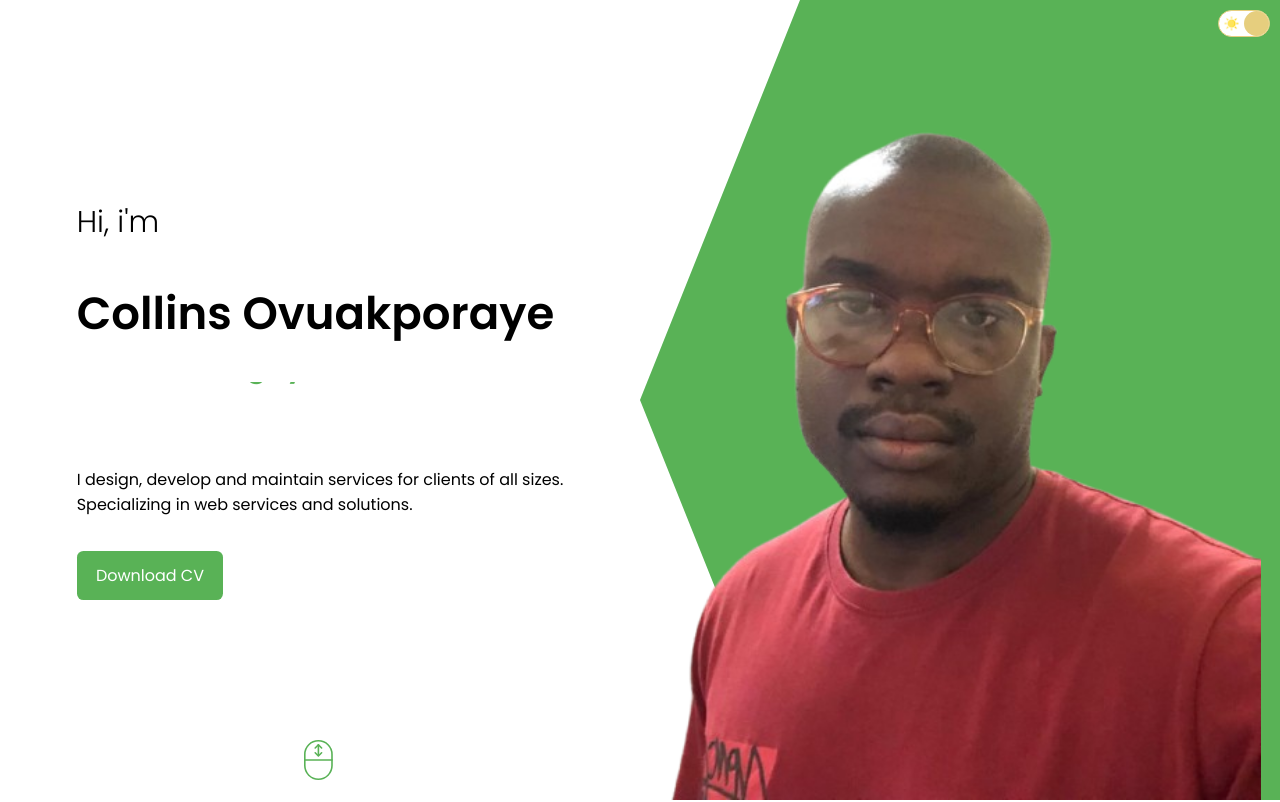
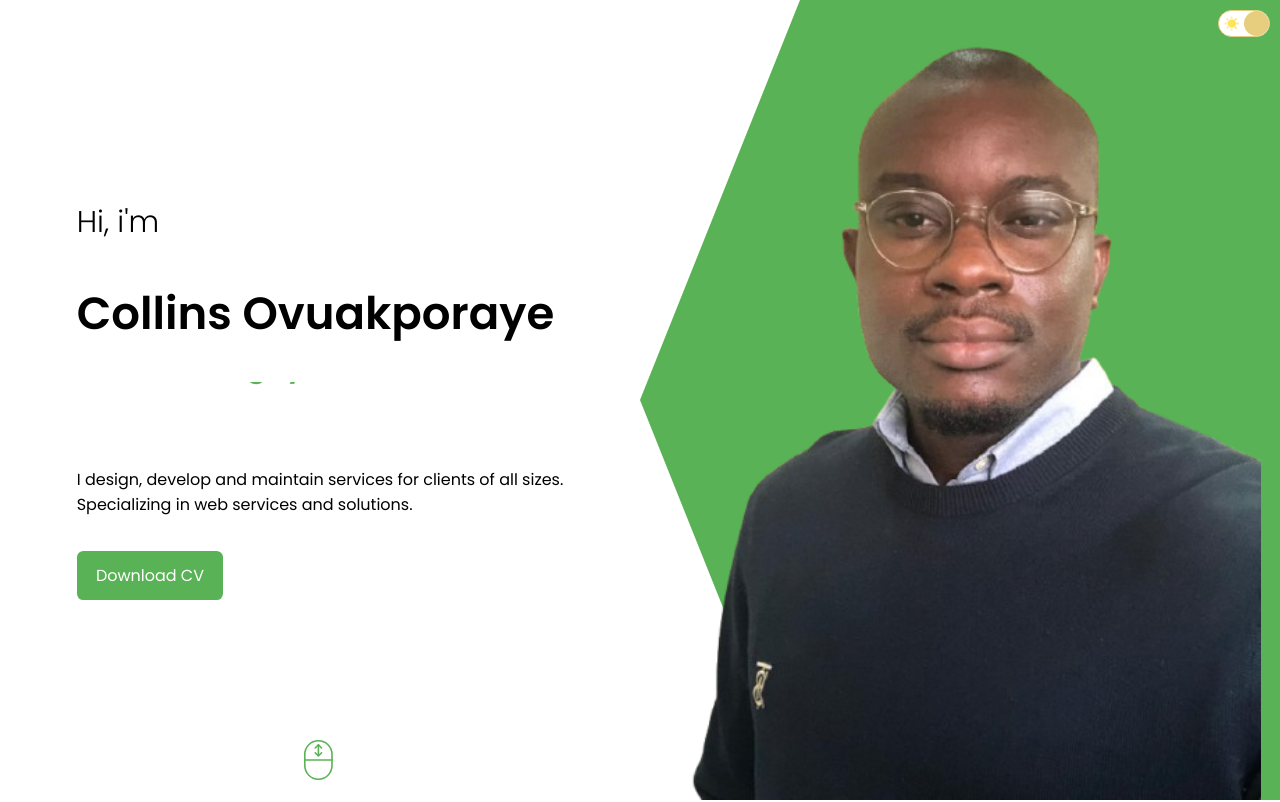
Before and after one commit to Codexgrey/Portfolio, a React (Create React App) app: page / in a window 1280 px wide. Shown: the top 802 px of the page. Built offline with nearby package versions, Linux system fonts and the light colour scheme.

Commit message:
photo update

```diff
--- a/src/components/intro/Intro.jsx
+++ b/src/components/intro/Intro.jsx
@@ -1,7 +1,7 @@
 // setup functional component, import it to App.jsx for rendering
 import React from 'react'
 import './intro.css';
-import me from "../../img/me2.png"
+import me from "../../img/me1.png"
 import CV from "../../img/CV.pdf"
 
 const Intro = () => {
@@ -91,7 +91,7 @@ const Intro = () => {
          {/* Above the fold photo */}
         <div className="i-right">
             <div className="i-bg"></div>
-            <img src={me} alt="" className="i-img" />
+            <img src={me} alt="Jast a chill guy" className="i-img" />
         </div>
     </div>
   )
```
Also changed, not shown: src/img/me1.png (added), src/img/me2.png (deleted).
